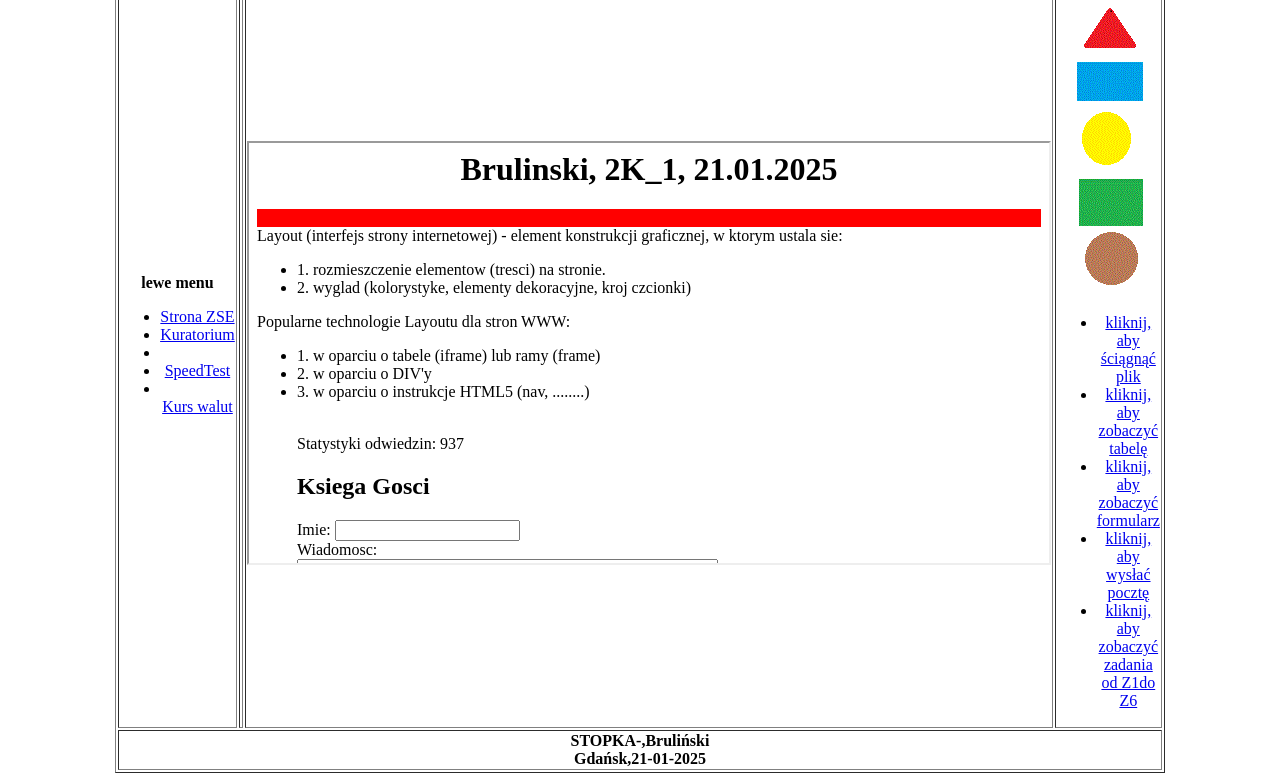
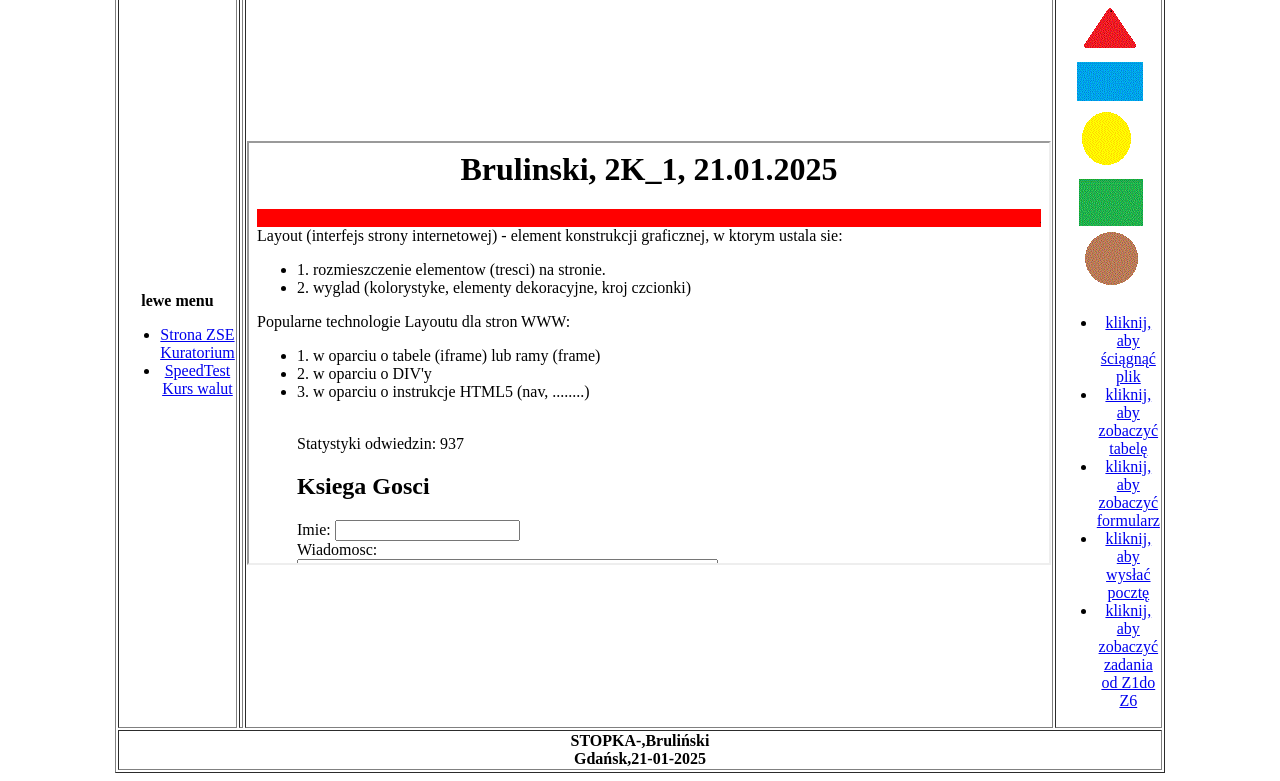
Before and after one commit to tupciohrupcio/zadania12-13-14-15, a plain HTML site: page index.html in a window 1280 px wide. Shown: the part 110-891 px from the top of the page. Drawn offline with Linux system fonts and the light colour scheme.

Commit message:
index.html

```diff
--- a/index.html
+++ b/index.html
@@ -20,16 +20,9 @@
                <ul>
                     <li>
                         <a href="https://zse.edu.gdansk.pl/" target="obszar_glowny">Strona ZSE</a>
-                    </li>
-                    <li>
                    <a href="https://www.kuratorium.gda.pl/" target="obszar_glowny">Kuratorium</a>
-                    </li>
-		<li>
 		<li> <a href="https://www.speedtest.pl/" target="obszar_glowny">SpeedTest</a></li>
-		</li>
-		<li>
 		</li><a href="https://internetowykantor.pl/kurs-euro/" target="obszar_glowny">Kurs walut</a>
-		</li>
                 </ul>
             </td>
             <td align=center>
```
